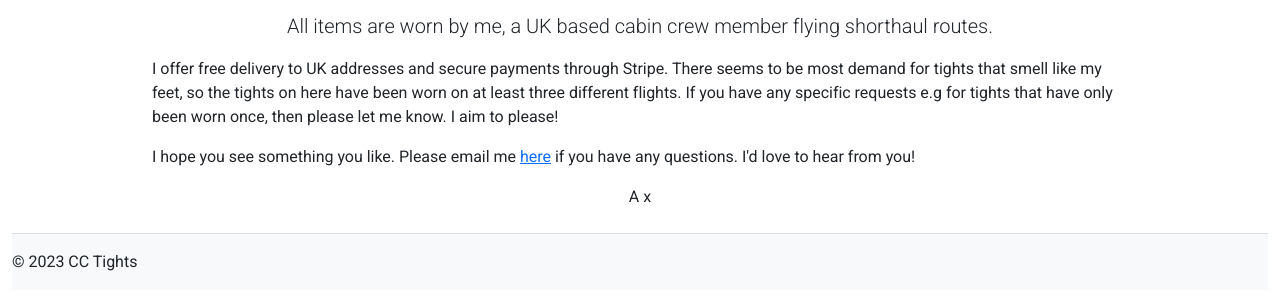
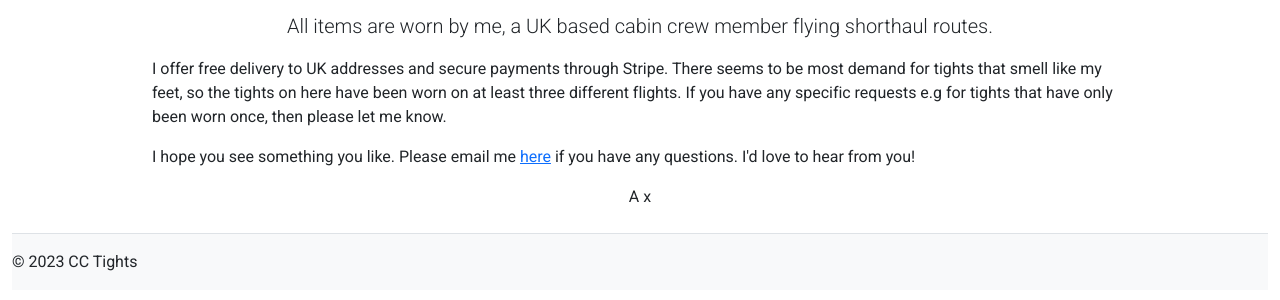
Before and after one commit to billhurt/neonlorry, a Django app: page /about/ in a window 1280 px wide. Shown: the part 153-453 px from the top of the page. Run offline with Django 4.2, Linux system fonts and the light colour scheme; some libraries are stand-ins or nearby versions.

Commit message:
Update about.html

```diff
--- a/templates/store/about.html
+++ b/templates/store/about.html
@@ -3,7 +3,7 @@
 <div class="container">
     <h1 class="fw-light text-center py-3">Welcome to CC Tights</h1>
     <p class="lead text-center">All items are worn by me, a UK based cabin crew member flying shorthaul routes.</p>
-    <p>I offer free delivery to UK addresses and secure payments through Stripe. There seems to be most demand for tights that smell like my feet, so the tights on here have been worn on at least three different flights. If you have any specific requests e.g for tights that have only been worn once, then please let me know. I aim to please! </p>
+    <p>I offer free delivery to UK addresses and secure payments through Stripe. There seems to be most demand for tights that smell like my feet, so the tights on here have been worn on at least three different flights. If you have any specific requests e.g for tights that have only been worn once, then please let me know. </p>
     <p>I hope you see something you like. Please email me <a href="mailto:info@cctights.co.uk">here</a> if you have any questions. I'd love to hear from you!</p>
     <p class="text-center">A x</p>
 </div>
```
